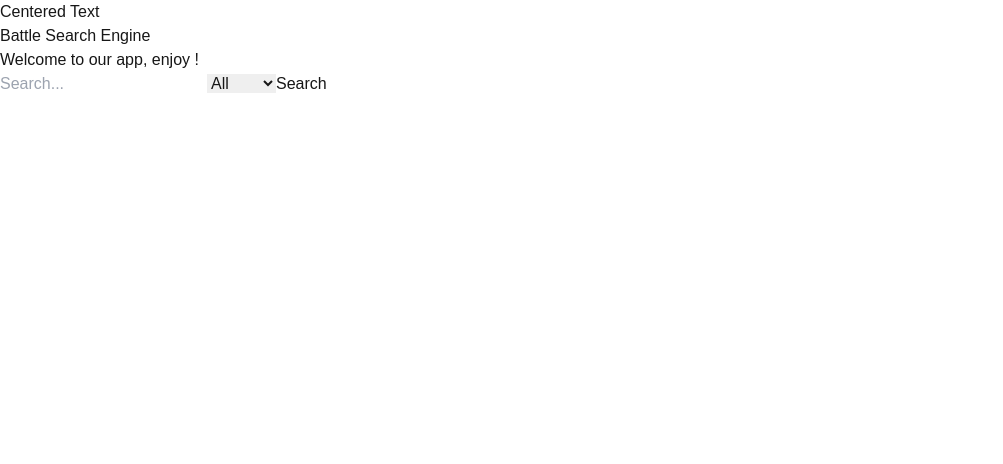
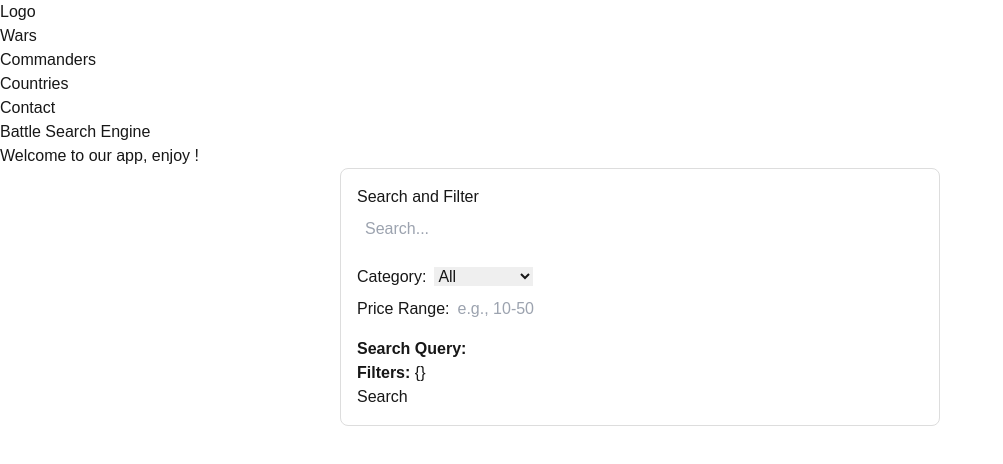
Before and after one commit to CLEMS3/WebSemantique, a Next.js app in the folder ws-project/: page / in a window 1280 px wide. Shown: the top 464 px of the page, without its empty margins (0-1003 px from the left). Built offline with nearby package versions, Linux system fonts and the light colour scheme.

Commit message:
début de la page d'accueil

```diff
--- /dev/null
+++ b/ws-project/src/Components/Molecules/FilterArea.tsx
@@ -0,0 +1,48 @@
+import React, { ChangeEvent } from 'react';
+
+interface FilterAreaProps {
+    filters: {
+        category?: string;
+        price?: string;
+    };
+    onFilterChange: (name: string, value: string) => void;
+}
+
+const FilterArea: React.FC<FilterAreaProps> = ({ filters, onFilterChange }) => {
+    const handleInputChange = (e: ChangeEvent<HTMLSelectElement | HTMLInputElement>) => {
+        const { name, value } = e.target;
+        onFilterChange(name, value);
+    };
+
+    return (
+        <div style={{ display: 'flex', flexDirection: 'column', gap: '0.5rem' }}>
+            <label>
+                Category:
+                <select
+                    name="category"
+                    value={filters.category || ''}
+                    onChange={handleInputChange}
+                    style={{ marginLeft: '0.5rem' }}
+                >
+                    <option value="">All</option>
+                    <option value="books">Books</option>
+                    <option value="electronics">Electronics</option>
+                    <option value="fashion">Fashion</option>
+                </select>
+            </label>
+            <label>
+                Price Range:
+                <input
+                    type="text"
+                    name="price"
+                    value={filters.price || ''}
+                    onChange={handleInputChange}
+                    placeholder="e.g., 10-50"
+                    style={{ marginLeft: '0.5rem' }}
+                />
+            </label>
+        </div>
+    );
+};
+
+export default FilterArea;
--- /dev/null
+++ b/ws-project/src/Components/Molecules/SearchBar.tsx
@@ -0,0 +1,22 @@
+import React, { ChangeEvent } from 'react';
+
+interface SearchBarProps {
+    query: string;
+    onSearchChange: (event: ChangeEvent<HTMLInputElement>) => void;
+}
+
+const SearchBar: React.FC<SearchBarProps> = ({ query, onSearchChange }) => {
+    return (
+        <div style={{ marginBottom: '1rem' }}>
+            <input
+                type="text"
+                value={query}
+                onChange={onSearchChange}
+                placeholder="Search..."
+                style={{ width: '100%', padding: '0.5rem', fontSize: '1rem' }}
+            />
+        </div>
+    );
+};
+
+export default SearchBar;
--- a/ws-project/src/Components/Organisms/Filter.tsx
+++ /dev/null
@@ -1,45 +0,0 @@
-'use client'
-
-import React, { useState } from 'react';
-
-
-const Filter: React.FC = () => {
-    const [searchTerm, setSearchTerm] = useState('');
-    const [filter, setFilter] = useState('');
-    const onSearch = (searchTerm: string, filter: string) => {
-        console.log(`Searching for ${searchTerm} with filter ${filter}`);
-    };
-
-    const handleSearchChange = (e: React.ChangeEvent<HTMLInputElement>) => {
-        setSearchTerm(e.target.value);
-    };
-
-    const handleFilterChange = (e: React.ChangeEvent<HTMLSelectElement>) => {
-        setFilter(e.target.value);
-    };
-
-    const handleSubmit = (e: React.FormEvent) => {
-        e.preventDefault();
-        onSearch(searchTerm, filter);
-    };
-
-    return (
-        <form onSubmit={handleSubmit}>
-            <input
-                type="text"
-                value={searchTerm}
-                onChange={handleSearchChange}
-                placeholder="Search..."
-            />
-            <select value={filter} onChange={handleFilterChange}>
-                <option value="">All</option>
-                <option value="filter1">Filter 1</option>
-                <option value="filter2">Filter 2</option>
-                <option value="filter3">Filter 3</option>
-            </select>
-            <button type="submit">Search</button>
-        </form>
-    );
-};
-
-export default Filter;
--- /dev/null
+++ b/ws-project/src/Components/Organisms/SearchArea.tsx
@@ -0,0 +1,40 @@
+'use client'
+
+import React, { useState } from 'react';
+import FilterArea from '../Molecules/FilterArea';
+import SearchBar from '../Molecules/SearchBar';
+
+
+export const SearchArea = () => {
+    const [query, setQuery] = useState('');
+    const [filters, setFilters] = useState({});
+
+    // Update search query
+    const handleSearchChange = (e: React.ChangeEvent<HTMLInputElement>) => {
+      setQuery(e.target.value);
+    };
+
+    // Update filters
+    const handleFilterChange = (key: string, value: any) => {
+      setFilters((prevFilters) => ({
+        ...prevFilters,
+        [key]: value,
+      }));
+    };
+
+    return (
+      <div style={{ border: '1px solid #ddd', padding: '1rem', borderRadius: '8px', maxWidth: '600px', margin: '0 auto' }}>
+        <h2>Search and Filter</h2>
+        <SearchBar query={query} onSearchChange={handleSearchChange} />
+        <FilterArea filters={filters} onFilterChange={handleFilterChange} />
+        <div style={{ marginTop: '1rem' }}>
+          <strong>Search Query:</strong> {query}
+          <br />
+          <strong>Filters:</strong> {JSON.stringify(filters)}
+        </div>
+        <button onClick={() => console.log(`Search clicked with filters ${JSON.stringify(filters)} and query ${query}`)}>Search</button>
+      </div>
+    );
+  };
+
+export default SearchArea;
--- a/ws-project/src/Components/Templates/HomePage.tsx
+++ b/ws-project/src/Components/Templates/HomePage.tsx
@@ -1,14 +1,14 @@
 'use client'
 
 import React from 'react';
-import Filter from '../Organisms/Filter';
+import SearchArea from '../Organisms/SearchArea';
 import HomeTitle from '../Molecules/HomeTitle';
 
 const HomePage: React.FC = () => {
     return (
         <div>
             <HomeTitle />
-            <Filter />
+            <SearchArea />
         </div>
     );
 };
--- a/ws-project/src/Components/Templates/NavBar.tsx
+++ b/ws-project/src/Components/Templates/NavBar.tsx
@@ -2,13 +2,27 @@ import React from 'react';
 
 const NavBar: React.FC = () => {
     return (
-        <nav className="bg-gray-800 p-4">
-            <div className="container mx-auto">
-                <div className="flex justify-center">
-                    <span className="text-white text-xl">Centered Text</span>
-                </div>
-            </div>
-        </nav>
+        <nav className="bg-[#DAD5C6] text-gray-800 shadow-md">
+      <div className="container mx-auto px-4 py-2 flex items-center justify-between">
+        <div className="text-xl font-bold">
+          <a href="/">Logo</a>
+        </div>
+        <ul className="flex space-x-4">
+          <li>
+            <a href="/" className="hover:underline">Wars</a>
+          </li>
+          <li>
+            <a href="/about" className="hover:underline">Commanders</a>
+          </li>
+          <li>
+            <a href="/services" className="hover:underline">Countries</a>
+          </li>
+          <li>
+            <a href="/contact" className="hover:underline">Contact</a>
+          </li>
+        </ul>
+      </div>
+    </nav>
     );
 };
 
--- a/ws-project/src/app/commander/[name]/page.tsx
+++ b/ws-project/src/app/commander/[name]/page.tsx
@@ -12,7 +12,7 @@ export default function CommanderRoot() {
 //   }
 
   return (
-    <div className="grid grid-rows-[20px_1fr_20px] items-center justify-items-center min-h-screen p-8 pb-20 gap-16 sm:p-20 font-[family-name:var(--font-geist-sans)]">
+    <div className="h-full">
       <h1>Commander Page</h1>
       <p>Commander Name: </p>
     </div>
--- a/ws-project/src/app/country/page.tsx
+++ b/ws-project/src/app/country/[name]/page.tsx
@@ -12,7 +12,7 @@ export default function CountryRoot() {
 //   }
 
   return (
-    <div className="grid grid-rows-[20px_1fr_20px] items-center justify-items-center min-h-screen p-8 pb-20 gap-16 sm:p-20 font-[family-name:var(--font-geist-sans)]">
+    <div className="h-full">
       <h1>Country Page</h1>
       <p>Country Name: </p>
     </div>
--- a/ws-project/src/app/page.tsx
+++ b/ws-project/src/app/page.tsx
@@ -5,7 +5,7 @@ import NavBar from "@/Components/Templates/NavBar";
 
 export default function Home() {
   return (
-    <div className="grid grid-rows-[20px_1fr_20px] items-center justify-items-center min-h-screen p-8 pb-20 gap-16 sm:p-20 font-[family-name:var(--font-geist-sans)]">
+    <div className="bg-[url('https://upload.wikimedia.org/wikipedia/commons/0/02/La_Libert%C3%A9_guidant_le_peuple_-_Eug%C3%A8ne_Delacroix_-_Mus%C3%A9e_du_Louvre_Peintures_RF_129_-_apr%C3%A8s_restauration_2024.jpg')] bg-cover h-screen w-full">
       <NavBar/>
       <HomePage />
     </div>
--- a/ws-project/src/app/war/[name]/page.tsx
+++ b/ws-project/src/app/war/[name]/page.tsx
@@ -31,7 +31,7 @@ export default function CommanderRoot() {
     }, []);
 
     return (
-        <div className="grid grid-rows-[20px_1fr_20px] items-center justify-items-center min-h-screen p-8 pb-20 gap-16 sm:p-20 font-[family-name:var(--font-geist-sans)]">
+        <div className="h-full">
             <h1>War Page</h1>
             <p>War Name: {name}</p>
             <p>Here is a little cat fact, because war is bad, cats are good : {catFact}</p>
```
